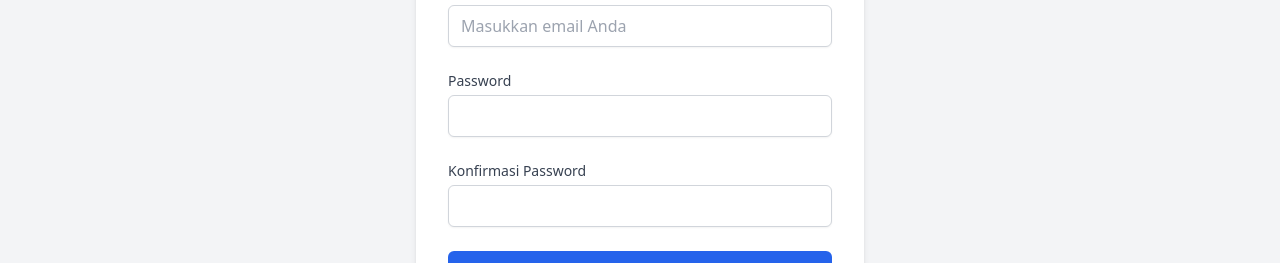
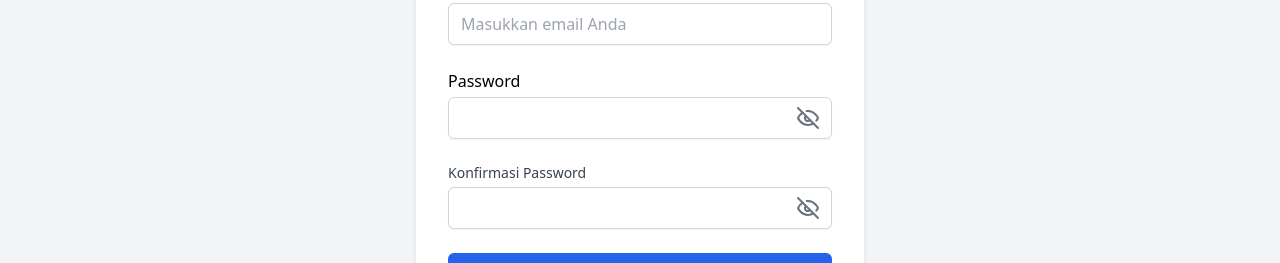
Before and after one commit to instincgpt001-pixel/kerja-rodi, a React (Vite) app in the folder front-end/: page /register in a window 1280 px wide. Shown: the part 395-658 px from the top of the page. Built offline with nearby package versions, Linux system fonts and the light colour scheme; no server answers.

Commit message:
nambahin icon mata di kolom password buat ngelihat password yg udah ditulis

```diff
--- /dev/null
+++ b/front-end/src/assets/icons/EyeIcon.jsx
@@ -0,0 +1,21 @@
+import React from 'react';
+
+const EyeIcon = ({ ...props }) => (
+  <svg
+    xmlns="http://www.w3.org/2000/svg"
+    width="24"
+    height="24"
+    viewBox="0 0 24 24"
+    fill="none"
+    stroke="currentColor"
+    strokeWidth="2"
+    strokeLinecap="round"
+    strokeLinejoin="round"
+    {...props}
+  >
+    <path d="M2 12s3-7 10-7 10 7 10 7-3 7-10 7-10-7-10-7Z" />
+    <circle cx="12" cy="12" r="3" />
+  </svg>
+);
+
+export default EyeIcon;
--- /dev/null
+++ b/front-end/src/assets/icons/EyeOffIcon.jsx
@@ -0,0 +1,23 @@
+import React from 'react';
+
+const EyeOffIcon = ({ ...props }) => (
+  <svg
+    xmlns="http://www.w3.org/2000/svg"
+    width="24"
+    height="24"
+    viewBox="0 0 24 24"
+    fill="none"
+    stroke="currentColor"
+    strokeWidth="2"
+    strokeLinecap="round"
+    strokeLinejoin="round"
+    {...props}
+  >
+    <path d="M9.88 9.88a3 3 0 1 0 4.24 4.24" />
+    <path d="M10.73 5.08A10.43 10.43 0 0 1 12 5c7 0 10 7 10 7a13.16 13.16 0 0 1-1.67 2.68" />
+    <path d="M6.61 6.61A13.526 13.526 0 0 0 2 12s3 7 10 7a9.74 9.74 0 0 0 5.39-1.61" />
+    <line x1="2" x2="22" y1="2" y2="22" />
+  </svg>
+);
+
+export default EyeOffIcon;
--- a/front-end/src/pages/LoginPage.jsx
+++ b/front-end/src/pages/LoginPage.jsx
@@ -1,9 +1,13 @@
 import React, { useState, useEffect } from 'react';
 import { Link, useNavigate, useLocation } from 'react-router-dom';
 import { useAuth } from '../App';
+import EyeIcon from '../assets/icons/EyeIcon';
+import EyeOffIcon from '../assets/icons/EyeOffIcon';
+
 const LoginPage = () => {
   const [email, setEmail] = useState('');
   const [password, setPassword] = useState('');
+  const [showPassword, setShowPassword] = useState(false);
   const [error, setError] = useState(null);
   const [successMessage, setSuccessMessage] = useState('');
 
@@ -11,7 +15,6 @@ const LoginPage = () => {
   const location = useLocation();
   const { login } = useAuth();
 
-  // Kode Anda ini sudah benar
   useEffect(() => {
     if (location.state?.email) {
       setEmail(location.state.email);
@@ -72,21 +75,37 @@ const LoginPage = () => {
               onChange={(e) => setEmail(e.target.value)}
             />
           </div>
+
+          {/* PERUBAHAN DI SINI */}
           <div>
             <label htmlFor="password" className="block text-sm font-medium text-gray-700">
               Password
             </label>
+            <div className="relative mt-1">
               <input
                 id="password"
-              type="password"
+                type={showPassword ? 'text' : 'password'}
                 autoComplete="current-password"
                 required
-              className="w-full px-3 py-2 mt-1 border border-gray-300 rounded-md shadow-sm"
+                className="w-full px-3 py-2 border border-gray-300 rounded-md shadow-sm"
                 placeholder="Masukkan password Anda"
                 value={password}
                 onChange={(e) => setPassword(e.target.value)}
               />
+              <button
+                type="button"
+                className="absolute inset-y-0 right-0 px-3 flex items-center text-gray-500"
+                onMouseDown={() => setShowPassword(true)}
+                onMouseUp={() => setShowPassword(false)}
+                onMouseLeave={() => setShowPassword(false)}
+              >
+                {/* Ikon ditukar */}
+                {showPassword ? <EyeIcon /> : <EyeOffIcon />}
+              </button>
             </div>
+          </div>
+          {/* AKHIR PERUBAHAN */}
+
           <button
             type="submit"
             className="w-full px-4 py-2 text-white bg-blue-600 rounded-md hover:bg-blue-700"
--- a/front-end/src/pages/RegisterPage.jsx
+++ b/front-end/src/pages/RegisterPage.jsx
@@ -1,11 +1,16 @@
 import React, { useState } from 'react';
 import { Link, useNavigate } from 'react-router-dom';
+import EyeIcon from '../assets/icons/EyeIcon';
+import EyeOffIcon from '../assets/icons/EyeOffIcon';
+
 
 const RegisterPage = () => {
   const [name, setName] = useState('');
   const [email, setEmail] = useState('');
   const [password, setPassword] = useState('');
   const [passwordConfirmation, setPasswordConfirmation] = useState('');
+  const [showPassword, setShowPassword] = useState(false);
+  const [showPasswordConfirmation, setShowPasswordConfirmation] = useState(false);
   const [error, setError] = useState(null);
   const navigate = useNavigate();
 
@@ -39,7 +44,6 @@ const RegisterPage = () => {
         throw new Error(data.message || 'Registrasi gagal!');
       }
 
-      // Registrasi berhasil, navigasi ke halaman login dengan membawa state email
       navigate('/login', { state: { email: email, message: 'Registrasi berhasil! Silakan login.' } });
 
     } catch (err) {
@@ -81,32 +85,62 @@ const RegisterPage = () => {
               onChange={(e) => setEmail(e.target.value)}
             />
           </div>
+
+          {/* PERUBAHAN 1 */}
           <div>
-            <label htmlFor="password" className="block text-sm font-medium text-gray-700">
+            <label htmlFor="password" aclassName="block text-sm font-medium text-gray-700">
               Password
             </label>
+            <div className="relative mt-1">
               <input
                 id="password"
-              type="password"
+                type={showPassword ? 'text' : 'password'}
                 required
-              className="w-full px-3 py-2 mt-1 border border-gray-300 rounded-md shadow-sm"
+                className="w-full px-3 py-2 border border-gray-300 rounded-md shadow-sm"
                 value={password}
                 onChange={(e) => setPassword(e.target.value)}
               />
+              <button
+                type="button"
+                className="absolute inset-y-0 right-0 px-3 flex items-center text-gray-500"
+                onMouseDown={() => setShowPassword(true)}
+                onMouseUp={() => setShowPassword(false)}
+                onMouseLeave={() => setShowPassword(false)}
+              >
+                {/* Ikon ditukar */}
+                {showPassword ? <EyeIcon /> : <EyeOffIcon />}
+              </button>
             </div>
+          </div>
+
+          {/* PERUBAHAN 2 */}
           <div>
             <label htmlFor="password_confirmation" className="block text-sm font-medium text-gray-700">
               Konfirmasi Password
             </label>
+            <div className="relative mt-1">
               <input
                 id="password_confirmation"
-              type="password"
+                type={showPasswordConfirmation ? 'text' : 'password'}
                 required
-              className="w-full px-3 py-2 mt-1 border border-gray-300 rounded-md shadow-sm"
+                className="w-full px-3 py-2 border border-gray-300 rounded-md shadow-sm"
                 value={passwordConfirmation}
                 onChange={(e) => setPasswordConfirmation(e.target.value)}
               />
+              <button
+                type="button"
+                className="absolute inset-y-0 right-0 px-3 flex items-center text-gray-500"
+                onMouseDown={() => setShowPasswordConfirmation(true)}
+                onMouseUp={() => setShowPasswordConfirmation(false)}
+                onMouseLeave={() => setShowPasswordConfirmation(false)}
+              >
+                {/* Ikon ditukar */}
+                {showPasswordConfirmation ? <EyeIcon /> : <EyeOffIcon />}
+              </button>
             </div>
+          </div>
+          {/* AKHIR PERUBAHAN */}
+
           <button
             type="submit"
             className="w-full px-4 py-2 text-white bg-blue-600 rounded-md hover:bg-blue-700"
```
Lines whose indentation alone changed are shown as unchanged.
